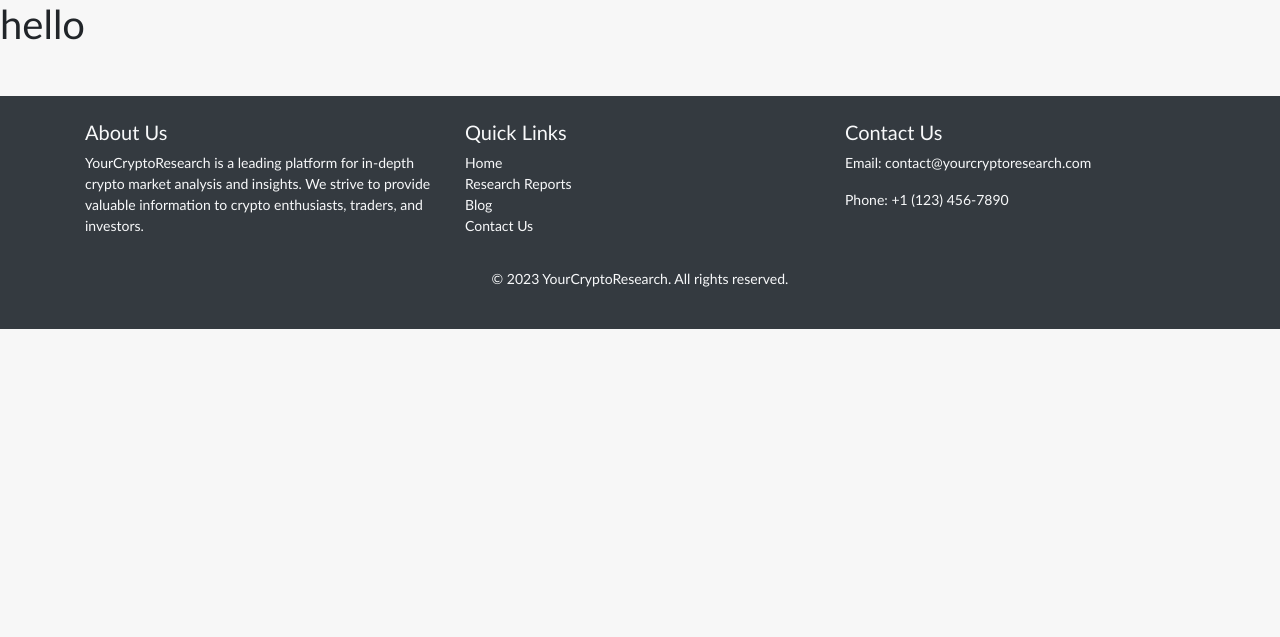
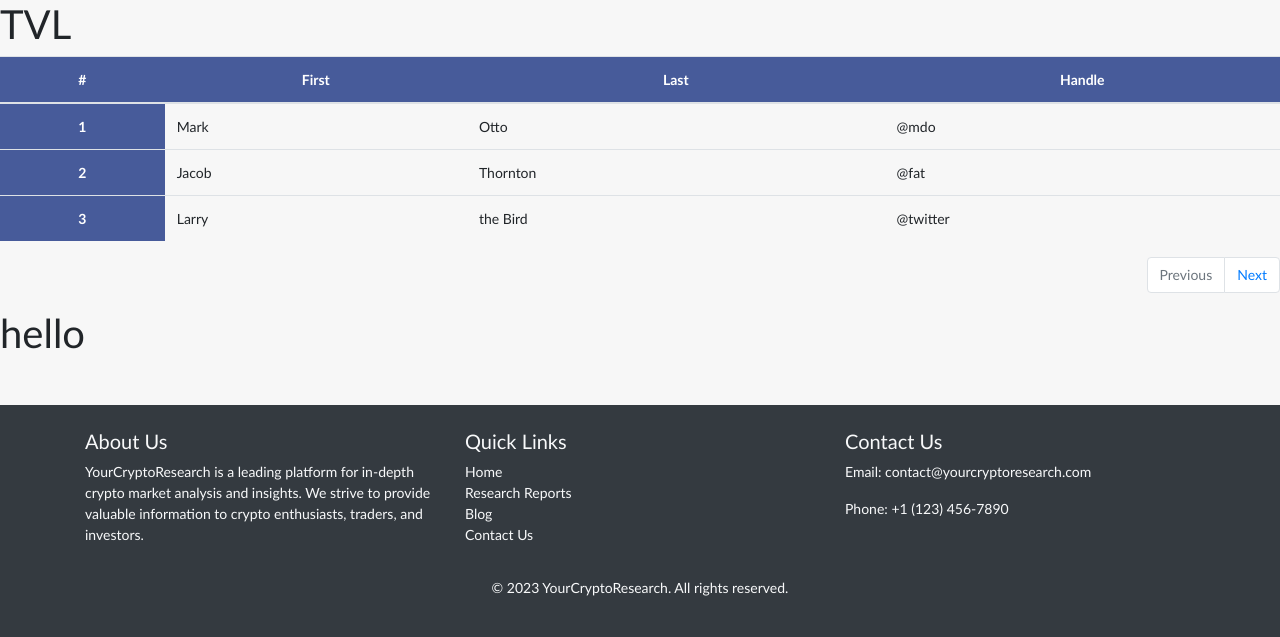
Before and after one commit to Fuuurma/Crypto_Research, a Flask app: page /fees in a window 1280 px wide. Shown: the part 56-693 px from the top of the page. Run offline with Flask 3, Linux system fonts and the light colour scheme; some libraries are stand-ins or nearby versions.

Commit message:
New pages

```diff
--- a/static/css/styles.css
+++ b/static/css/styles.css
@@ -38,7 +38,7 @@
 #coins-general-table th:nth-child(2),
 #coins-favs-table th:nth-child(2)
 {
-    width: 25%;
+    width: 15%;
 }
 
 #coins-general-table th:nth-child(7),
@@ -118,7 +118,7 @@
      background-color: #fff;
      z-index: 1;
  } */
-
+.ap{text-align: start;}
  #table-wrapper{
     border: 3px solid black;
     height: 100%;
--- a/templates/fees.html
+++ b/templates/fees.html
@@ -9,4 +9,50 @@
 
 {% block content %}
 
+<h1 id="title">TVL</h1>
+
+<table class="table">
+
+    <thead>
+        <tr>
+          <th scope="col">#</th>
+          <th scope="col">First</th>
+          <th scope="col">Last</th>
+          <th scope="col">Handle</th>
+        </tr>
+      </thead>
+      <tbody>
+        <tr>
+          <th scope="row">1</th>
+          <td>Mark</td>
+          <td>Otto</td>
+          <td>@mdo</td>
+        </tr>
+        <tr>
+          <th scope="row">2</th>
+          <td>Jacob</td>
+          <td>Thornton</td>
+          <td>@fat</td>
+        </tr>
+        <tr>
+          <th scope="row">3</th>
+          <td>Larry</td>
+          <td>the Bird</td>
+          <td>@twitter</td>
+        </tr>
+      </tbody>
+
+</table>
+
+<nav aria-label="Page navigation example">
+    <ul class="pagination justify-content-end">
+      <li class="page-item disabled">
+        <a class="page-link" href="#" tabindex="-1">Previous</a>
+      </li>
+      <li class="page-item">
+        <a class="page-link" href="#">Next</a>
+      </li>
+    </ul>
+  </nav>
+
 {% endblock %}
--- a/templates/index.html
+++ b/templates/index.html
@@ -69,7 +69,7 @@
             <div class="container" id="coins-general-container">
                 <h6>Top Coins</h6>
                 <div class="table-responsive" id="table-wrapper">
-                    <table class="table table-sm table-bordered table-striped align-middle" id="coins-general-table">
+                    <table class="table table-sm  table-striped align-middle" id="coins-general-table">
                         <thead>
                             <tr>
                                 <th>#</th>
@@ -92,12 +92,12 @@
                         <tbody>
                             {% for coin in coins %}
                             <tr>
-                                <td class="">
+                                <td class="ap">
                                     {{ coin.market_cap_rank }}
-                                    <i class="bi bi-star"></i>
+                                    <i class="bi bi-heart"></i>
                                 </td>
 
-                                <td class="d-flex justify-content-center align-content-center">
+                                <td class="d-flex">
                                     <img src="{{ coin.image }}" id="coin-logo-table" class="img-fluid rounded-circle" alt="img of {{ coin.name}}">
                                     <p class="font-weight-bold mx-1">
                                         {{ coin.name }} <span id="ticker-span">[{{ coin.symbol | upper}}]</span>
@@ -227,7 +227,7 @@
                             {% for Tvl in tvl %}
                                 <td>
                                     {{ Tvl.index + 1 }}
-                                    <i class="bi bi-star"></i>
+                                    <i class="bi bi-heart"></i>
                                 </td>
                                 <td class="d-flex">
                                     <img src="{{ Tvl.logo }}" id="coin-logo-table" class="img-fluid rounded-circle" alt="img of {{ Tvl.name}}">
@@ -274,7 +274,7 @@
                             <tr>
                                 <td>
                                     {{ loop.index }}
-                                    <i class="bi bi-star"></i>
+                                    <i class="bi bi-heart"></i>
                                 </td>
                                 <td>
                                     <p class="font-weight-bold mx-1">
@@ -328,7 +328,7 @@
                             <tr>
                                 <td>
                                     {{ loop.index }}
-                                    <i class="bi bi-star"></i>
+                                    <i class="bi bi-heart"></i>
                                 </td>
                                 <td class="d-flex">
                                     <img src="{{ fee.logo}}" id="coin-logo-table" class="img-fluid rounded-circle" alt="img of {{ fee.displayName}}">
@@ -380,7 +380,7 @@
                             <tr>
                                 <td>
                                     {{ loop.index }}
-                                    <i class="bi bi-star"></i>
+                                    <i class="bi bi-heart"></i>
                                 </td>
                                 <td class="d-flex">
                                     <img src="{{ dex.logo}}" id="coin-logo-table" class="img-fluid rounded-circle" alt="img of {{ dex.displayName}}">
```
